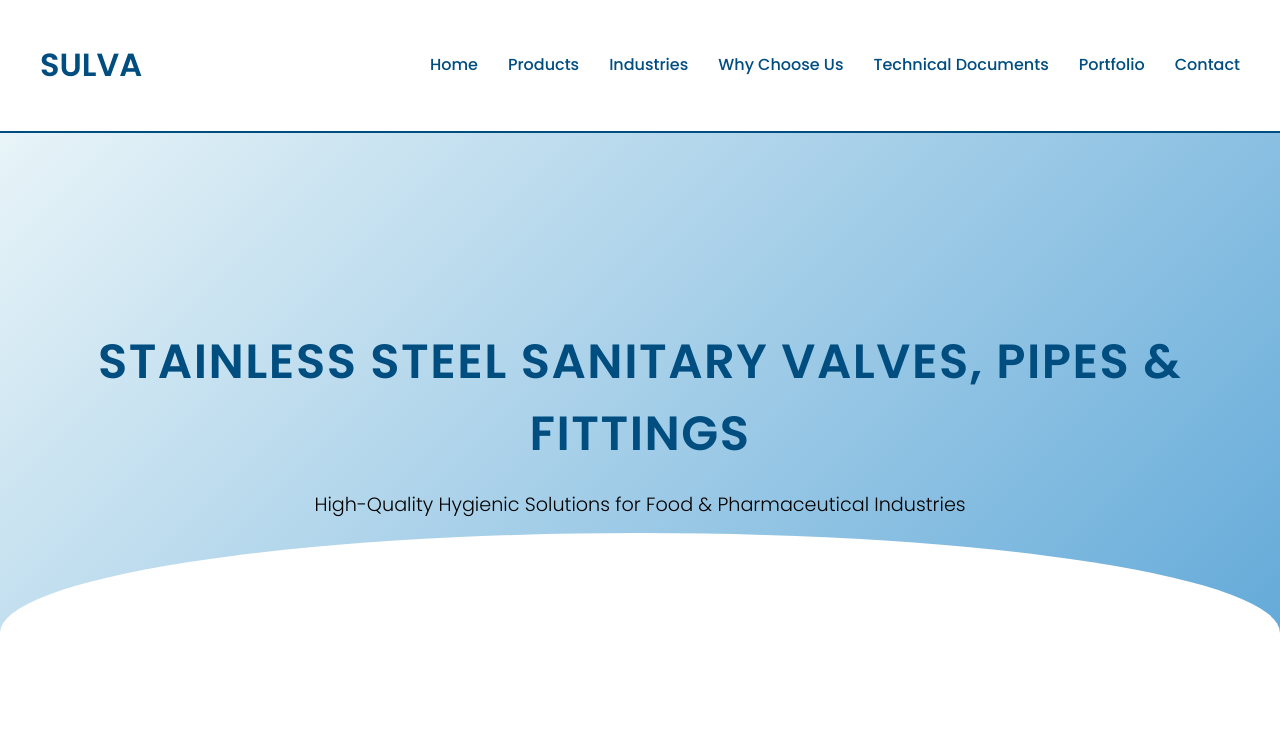
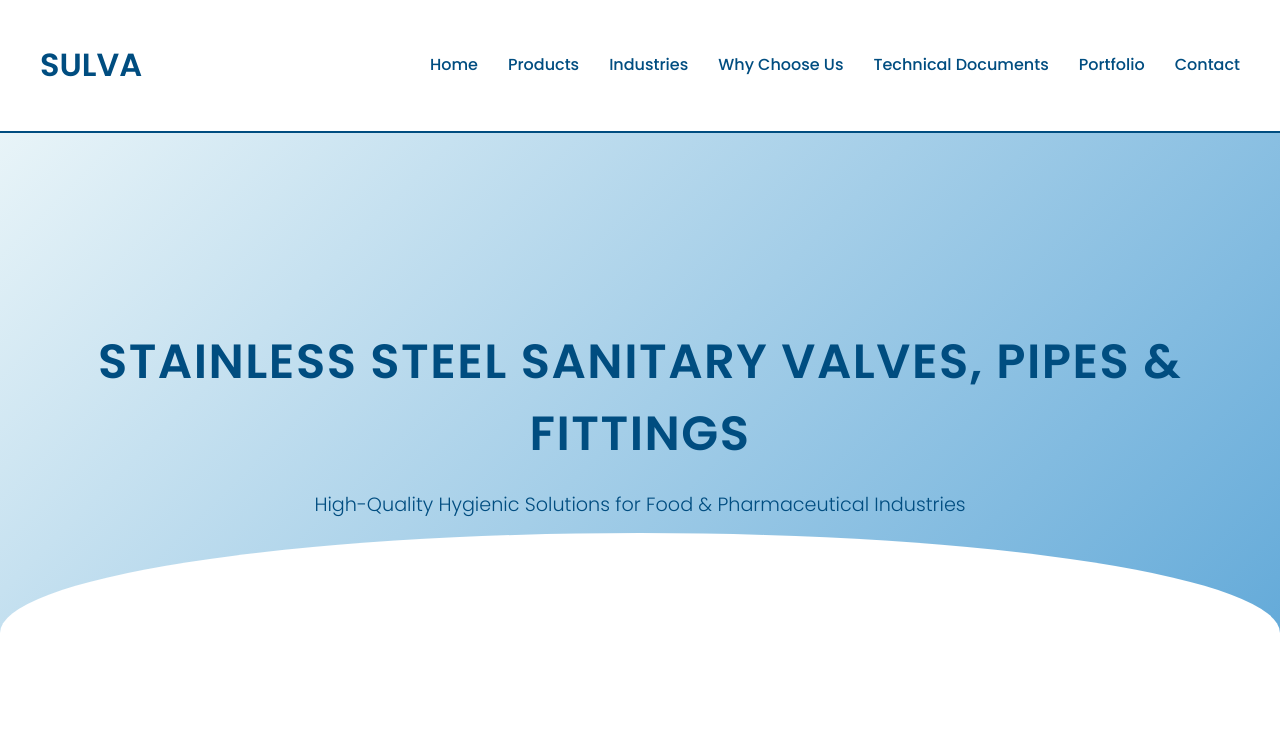
Before and after one commit to SGTama/my-website, a plain HTML site: page index.html in a window 1280 px wide. Shown: the top 730 px of the page. Drawn offline with Linux system fonts and the light colour scheme; grey boxes are pictures that could not be loaded.

Commit message:
Update index.html

```diff
--- a/index.html
+++ b/index.html
@@ -83,6 +83,7 @@
     }
 
     .hero p {
+      color: #004d80;
       font-size: 1.2rem;
       font-weight: 300;
       margin-top: 10px;
```
